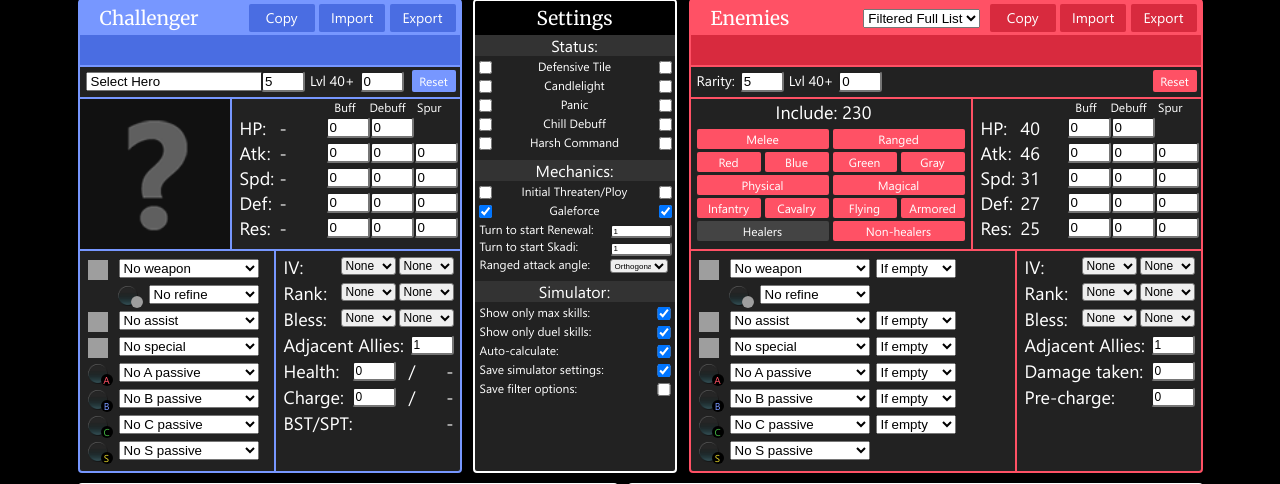
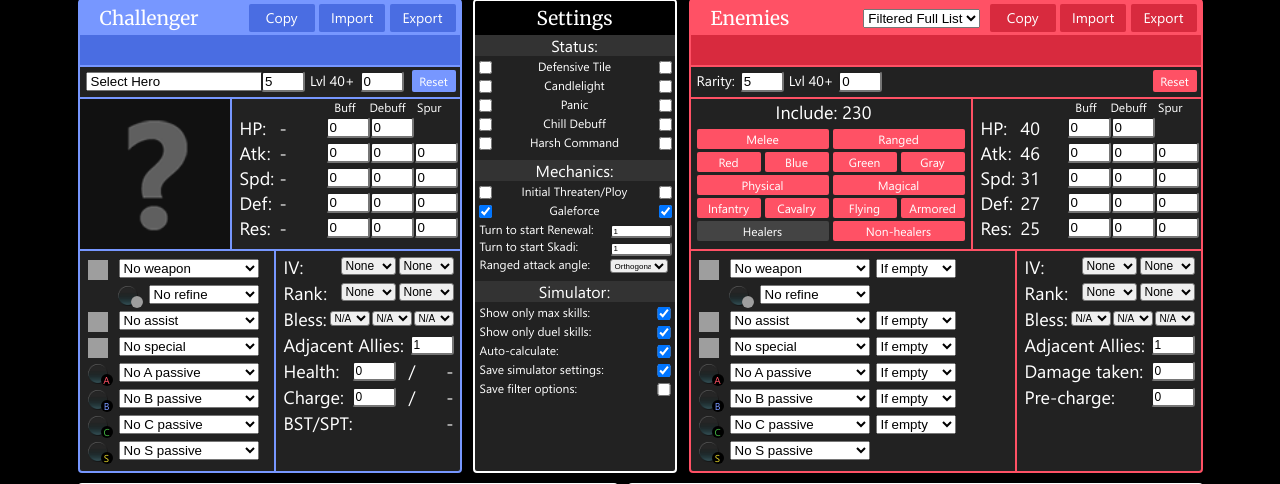
Before and after one commit to Andu2/FEH-Mass-Simulator, a PHP site: page / in a window 1280 px wide. Shown: the part 176-660 px from the top of the page. Run offline with PHP 8.4, Linux system fonts and the light colour scheme; some libraries are stand-ins or nearby versions; grey boxes are pictures that could not be loaded.

Commit message:
Update for issue #118 add UI for third blessing

```diff
--- a/index.html
+++ b/index.html
@@ -129,17 +129,25 @@
 								</select>
 							</div>
 							<div class="misc_row">Bless:
-								<select class="misc_input_left" data-var="challenger.bless_1" id="challenger_bless_1">
+								<select class="misc_input_small_left" data-var="challenger.bless_1" id="challenger_bless_1">
 									<option value="bless" disabled>Blessing 1</option>
-									<option value="none">None</option>
+									<option value="none">N/A</option>
 									<option value="atk">Atk</option>
 									<option value="spd">Spd</option>
 									<option value="def">Def</option>
 									<option value="res">Res</option>
 								</select>
-								<select class="misc_input" data-var="challenger.bless_2" id="challenger_bless_2">
+								<select class="misc_input_small_center" data-var="challenger.bless_2" id="challenger_bless_2">
 									<option value="bless" disabled>Blessing 2</option>
-									<option value="none">None</option>
+									<option value="none">N/A</option>
+									<option value="atk">Atk</option>
+									<option value="spd">Spd</option>
+									<option value="def">Def</option>
+									<option value="res">Res</option>
+								</select>
+								<select class="misc_input_small_right" data-var="challenger.bless_3" id="challenger_bless_3">
+									<option value="bless" disabled>Blessing 3</option>
+									<option value="none">N/A</option>
 									<option value="atk">Atk</option>
 									<option value="spd">Spd</option>
 									<option value="def">Def</option>
@@ -557,17 +565,25 @@
 								</select>
 							</div>
 							<div class="misc_row">Bless:
-								<select class="misc_input_left" data-var="enemies.fl.bless_1" id="enemies_bless_1">
+								<select class="misc_input_small_left" data-var="enemies.fl.bless_1" id="enemies_bless_1">
 									<option value="bless" disabled>Blessing 1</option>
-									<option value="none">None</option>
+									<option value="none">N/A</option>
 									<option value="atk">Atk</option>
 									<option value="spd">Spd</option>
 									<option value="def">Def</option>
 									<option value="res">Res</option>
 								</select>
-								<select class="misc_input" data-var="enemies.fl.bless_2" id="enemies_bless_2">
+								<select class="misc_input_small_center" data-var="enemies.fl.bless_2" id="enemies_bless_2">
 									<option value="bless" disabled>Blessing 2</option>
-									<option value="none">None</option>
+									<option value="none">N/A</option>
+									<option value="atk">Atk</option>
+									<option value="spd">Spd</option>
+									<option value="def">Def</option>
+									<option value="res">Res</option>
+								</select>
+								<select class="misc_input_small_right" data-var="enemies.fl.bless_3" id="enemies_bless_3">
+									<option value="bless" disabled>Blessing 3</option>
+									<option value="none">N/A</option>
 									<option value="atk">Atk</option>
 									<option value="spd">Spd</option>
 									<option value="def">Def</option>
@@ -656,17 +672,25 @@
 									</select>
 								</div>
 								<div class="misc_row">Bless:
-								<select class="misc_input_left" data-var="enemies.cl.list.bless_1" id="cl_enemy_bless_1">
+									<select class="misc_input_small_left" data-var="enemies.cl.list.bless_1" id="cl_enemy_bless_1">
 										<option value="bless" disabled>Blessing 1</option>
-									<option value="none">None</option>
+										<option value="none">N/A</option>
 										<option value="atk">Atk</option>
 										<option value="spd">Spd</option>
 										<option value="def">Def</option>
 										<option value="res">Res</option>
 									</select>
-								<select class="misc_input" data-var="enemies.cl.list.bless_2" id="cl_enemy_bless_2">
+									<select class="misc_input_small_center" data-var="enemies.cl.list.bless_2" id="cl_enemy_bless_2">
 										<option value="bless" disabled>Blessing 2</option>
-									<option value="none">None</option>
+										<option value="none">N/A</option>
+										<option value="atk">Atk</option>
+										<option value="spd">Spd</option>
+										<option value="def">Def</option>
+										<option value="res">Res</option>
+									</select>
+									<select class="misc_input_small_right" data-var="enemies.cl.list.bless_3" id="cl_enemy_bless_3">
+										<option value="bless" disabled>Blessing 3</option>
+										<option value="none">N/A</option>
 										<option value="atk">Atk</option>
 										<option value="spd">Spd</option>
 										<option value="def">Def</option>
--- a/style.css
+++ b/style.css
@@ -162,7 +162,7 @@ svg > g > g:last-child { pointer-events: none }
 }
 
 .bar_top_list .select2{
-	width:128px!important;
+	width:192px!important;
 	height:22px!important;
 }
 
@@ -513,6 +513,33 @@ svg > g > g:last-child { pointer-events: none }
 	width:55px;
 	border-radius:3px;
 	font-size:12px;
+}
+
+.misc_input_small_left{
+	position: absolute;
+	right:84px;
+	top:4.5px;
+	width:40px;
+	border-radius:3px;
+	font-size:10px;
+}
+
+.misc_input_small_center{
+	position: absolute;
+	right:42px;
+	top:4.5px;
+	width:40px;
+	border-radius:3px;
+	font-size:10px;
+}
+
+.misc_input_small_right{
+	position: absolute;
+	right:0;
+	top:4.5px;
+	width:40px;
+	border-radius:3px;
+	font-size:10px;
 }
 
 .misc_separator{
```
Also changed, not shown: code.js. Lines whose indentation alone changed are shown as unchanged.
